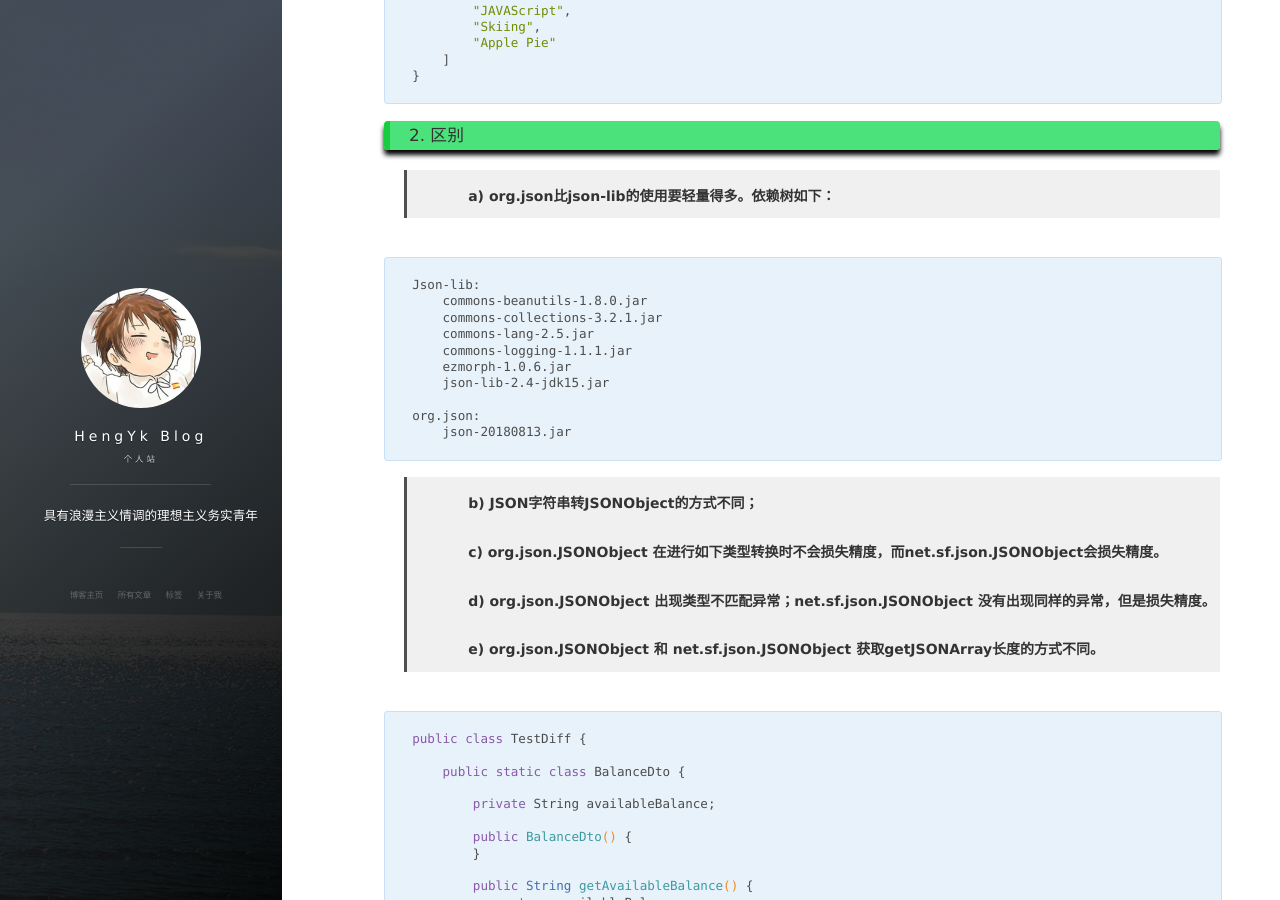
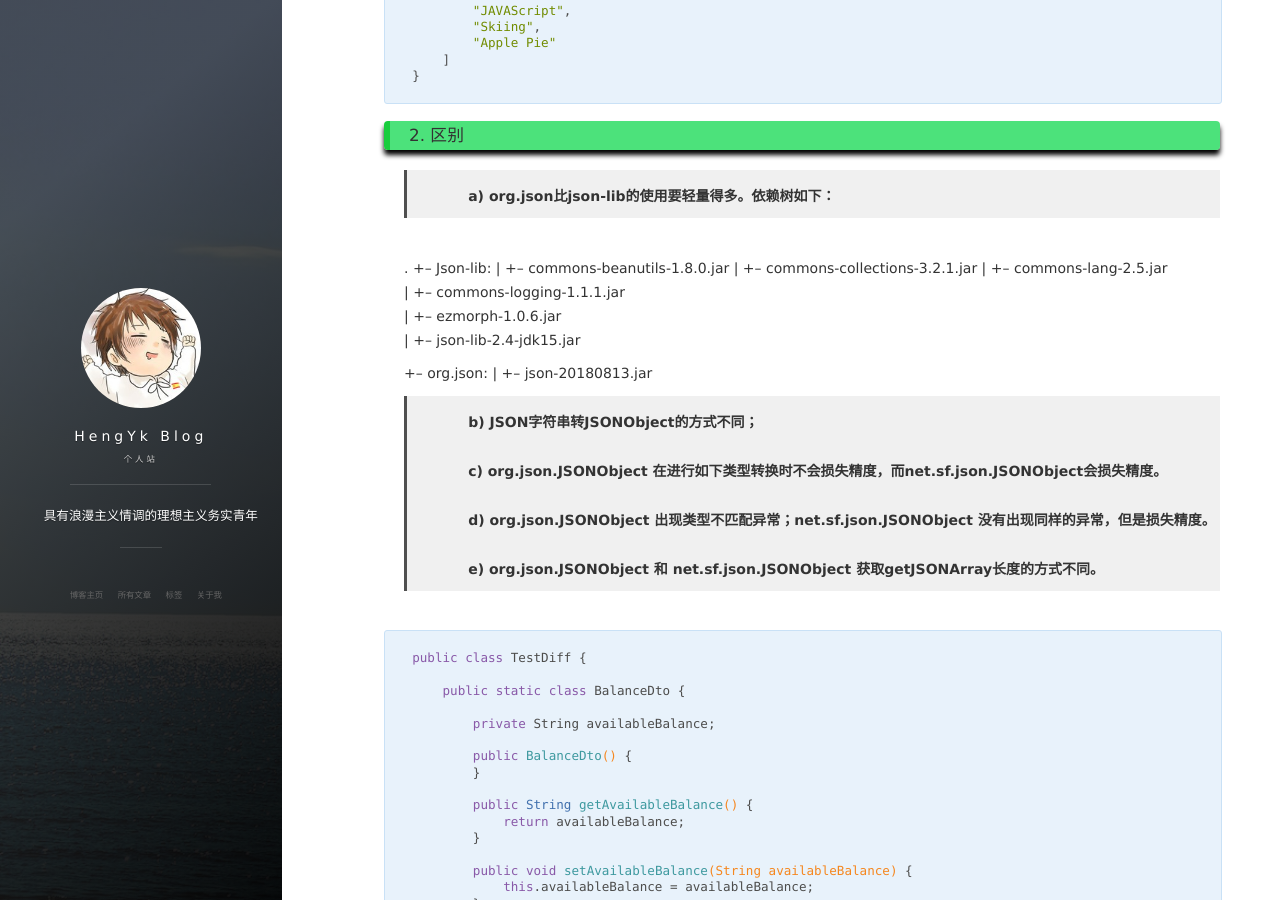
Before and after one commit to HengYk/hengyk.github.io, a Jekyll site: the page built from _posts/2018-11-13-org.json和Json-lib联系与区别.md, in a window 1280 px wide and 900 px high, scrolled down 1559 px. Built offline with Jekyll 4.4.1, drawn with Linux system fonts in a browser that asks for light colours; nearby versions of some CDN libraries; comment, search, counter and statistics services are not loaded; part of the change alters nothing that is shown.

````diff
--- a/_posts/2018-11-13-org.json和Json-lib联系与区别.md
+++ b/_posts/2018-11-13-org.json和Json-lib联系与区别.md
@@ -103,18 +103,18 @@ public static void analyze(JSONObject jo) {
 
 <br/>
 
-```
-Json-lib:
-    commons-beanutils-1.8.0.jar
-    commons-collections-3.2.1.jar
-    commons-lang-2.5.jar
-    commons-logging-1.1.1.jar
-    ezmorph-1.0.6.jar
-    json-lib-2.4-jdk15.jar
+.
++-- Json-lib:
+|   +-- commons-beanutils-1.8.0.jar
+|   +-- commons-collections-3.2.1.jar
+|   +-- commons-lang-2.5.jar
+|   +-- commons-logging-1.1.1.jar
+|   +-- ezmorph-1.0.6.jar
+|   +-- json-lib-2.4-jdk15.jar
 
-org.json:
-    json-20180813.jar
-```
++-- org.json:
+|   +-- json-20180813.jar
+
 
 > &nbsp;&nbsp;&nbsp;&nbsp;&nbsp;&nbsp;&nbsp;**b) JSON字符串转JSONObject的方式不同；**
 
@@ -212,8 +212,8 @@ public class TestDiff {
 }
 ```
 
-##### **参考**
+### 3. 参考
 
 > * [org.json和json-lib解析json数据](https://www.cnblogs.com/zero0/articles/1874615.html)
-
+>
 > * [net.sf.json.JSONObject 和org.json.JSONObject 的差别](https://my.oschina.net/wangwu91/blog/340721?fromerr=Jas5ObXx)
````
